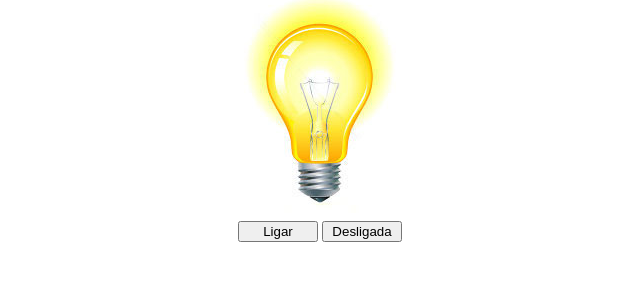
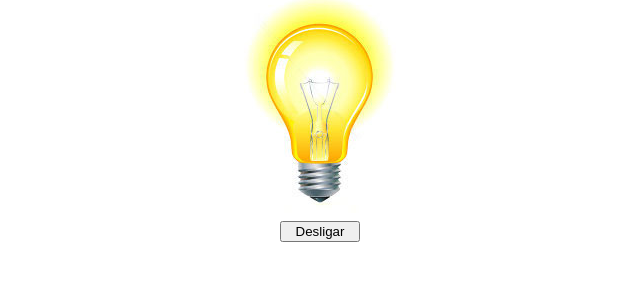
Before and after one commit to David55z/lampada, a plain HTML site: page index.html in a window 1280 px wide. Both pictures are taken after a click on the button "Ligar". Shown: the part 91-372 px from the top of the page, without its empty margins (320-960 px from the left). Drawn offline with Linux system fonts and the light colour scheme.

Commit message:
introdução da função liga e desliga

```diff
--- a/index.html
+++ b/index.html
@@ -16,8 +16,7 @@
           <img src="./img/desligada.jpg" alt="lâmpada" id="lamp">
       </div>
         <div>
-        <button id="turnOn">Ligar</button>
-        <button id="turnOff">Desligada</button>
+        <button id="turnOnOff">Ligar</button>
     </div>
     </main>
     <script src="./lampada.js"></script>
--- a/lampada.js
+++ b/lampada.js
@@ -1,5 +1,4 @@
-const turnOn = document.getElementById ('turnOn');
-const turnOff = document.getElementById ('turnOff');
+const turnOnOff = document.getElementById ('turnOnOff');
 const lamp = document.getElementById ('lamp');
 
 function islampBroken () {
@@ -23,8 +22,17 @@ function lampBroken () {
     lamp.src = './img/quebrada.jpg';
 }
 
-turnOn.addEventListener ('click', lampOn);
-turnOff.addEventListener ('click', lampOff);
+function lampOnOff () {
+  if (turnOnOff.textContent == 'Ligar') {
+    lampOn();
+    turnOnOff.textContent = 'Desligar';
+  }else{
+    lampOff();
+    turnOnOff.textContent = 'Ligar'
+  }
+}
+
+turnOnOff.addEventListener ('click', lampOnOff);
 lamp.addEventListener ('mouseover', lampOn);
 lamp.addEventListener ('mouseleave', lampOff);
 lamp.addEventListener ('dblclick', lampBroken);
```
